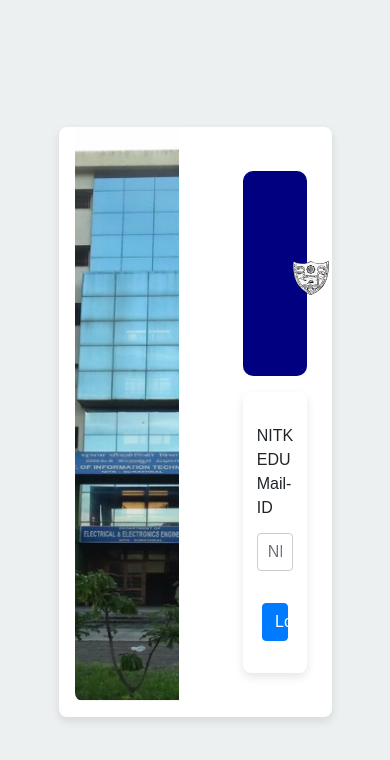
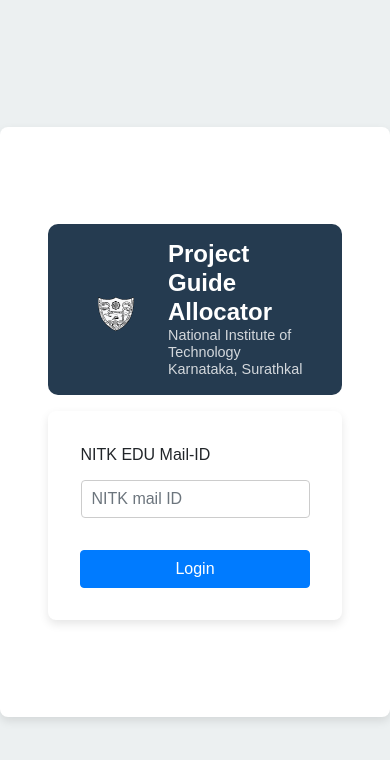
Before and after one commit to sanjeevholla26/IT352_guide_allocator, a Django app: template Project_Guide_Allocator/Allocator/templates/Allocator/login.html in a window 390 px wide. Shown: the top 760 px of the page. Run offline with Django 5.2, Linux system fonts and the light colour scheme; the template is opened without the code that fills it, so the values that code supplies are empty; parts of the project's set-up code (start-up, migrations or seed data) failed here and were passed over; some libraries are stand-ins or nearby versions.

Commit message:
Made Login UI responsive for mobiles

```diff
--- a/Project_Guide_Allocator/Allocator/static/login_styles.css
+++ b/Project_Guide_Allocator/Allocator/static/login_styles.css
@@ -1,4 +1,22 @@
 /* Consolidated CSS for Login Pages */
+@media (max-width: 768px) { /* Adjust breakpoint as needed */
+  .image-container {
+      display: none; /* Hides the image */
+  }
+
+  .reg-userform {
+    width: 100% !important; /* Expand the container */
+    max-width: 500px; /* Prevent it from being too wide */
+    padding: 2rem; /* Add spacing */
+  }
+  .form-container {
+      width: 100% !important; /* Makes form take full width */
+      padding: 1rem !important; /* Adjust padding for better spacing */
+      display: flex;
+      flex-direction: column;
+      justify-content: center;
+  }
+}
 
 :root {
   --primary-color: #2c3e50;
@@ -130,7 +148,7 @@
 .header-title {
     display: flex;
     align-items: center;
-    background-color: navy;
+    background-color: #253b50;
     color:white;
     padding: 1rem 2rem;
     border-radius: 10px;
```
